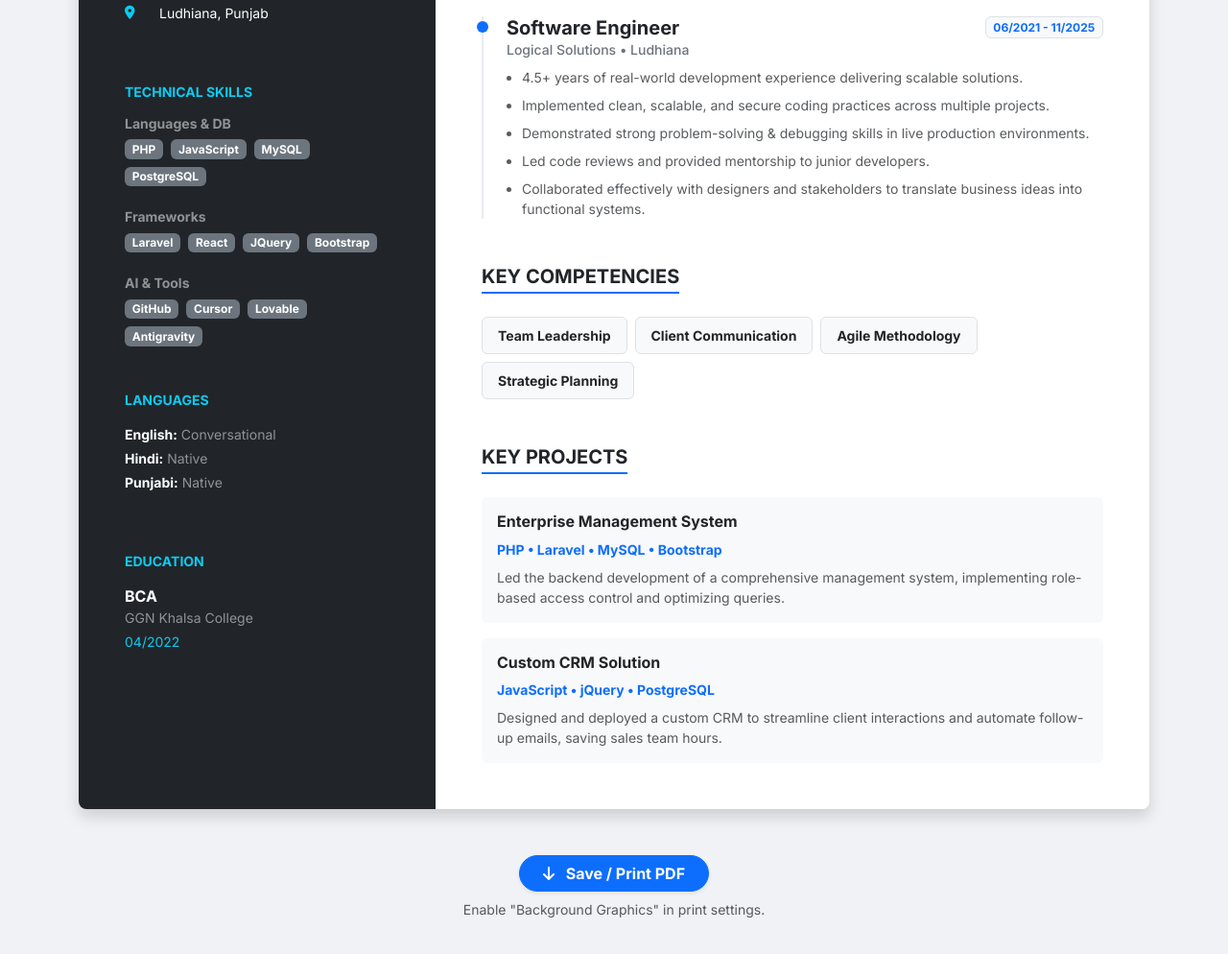
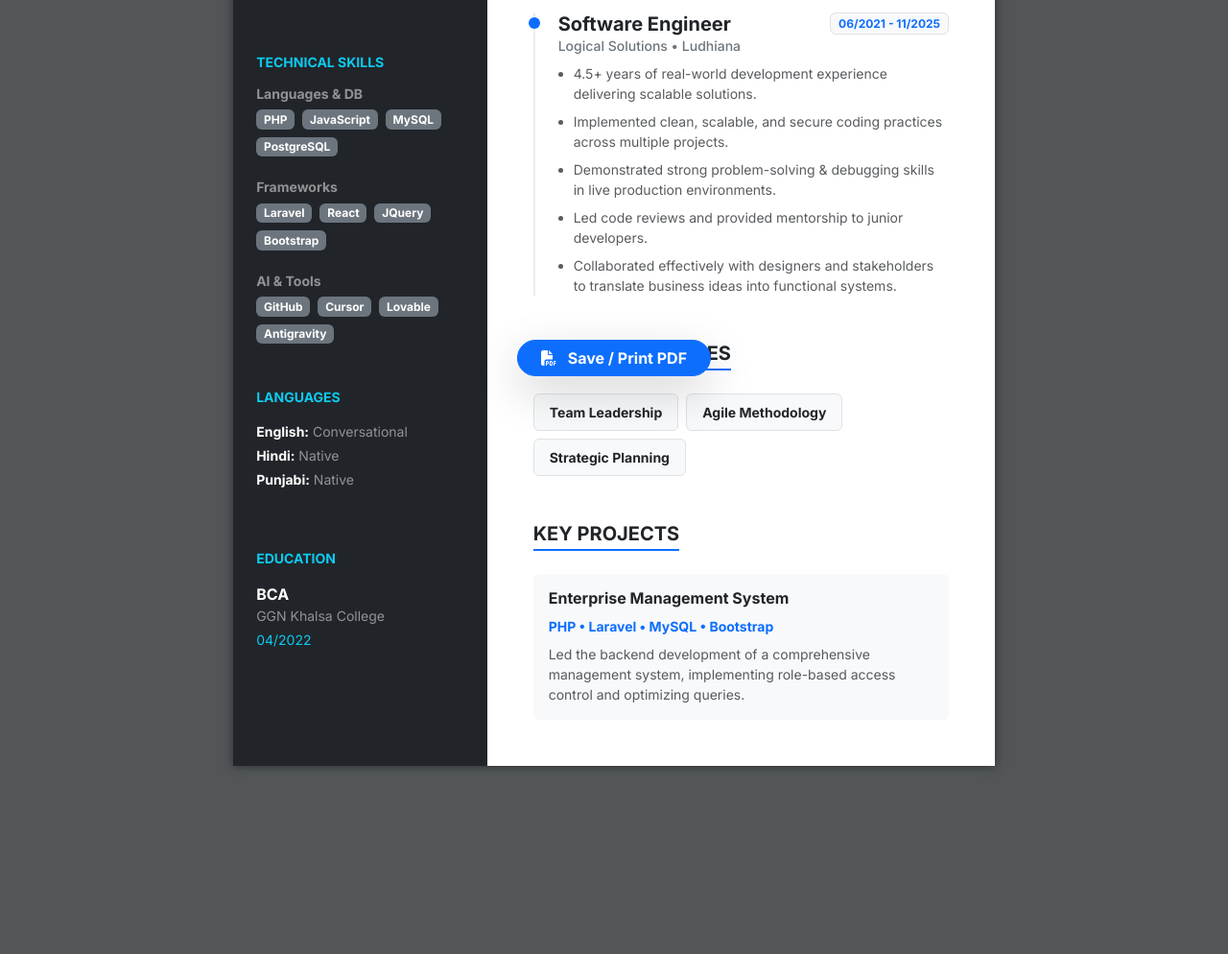
Before and after one commit to workspace-by-aman/Amandeep-Singh-Resume, a plain HTML site: page index.html in a window 1280 px wide. Shown: the part 384-1378 px from the top of the page at 96% size. After the commit the page ends 1202 px from the top, so only its background shows below. Drawn offline with nearby package versions, Linux system fonts and the light colour scheme.

Commit message:
Changes in size to A4 and remove extra components

```diff
--- a/index.html
+++ b/index.html
@@ -15,12 +15,29 @@
     <style>
         body {
             font-family: 'Inter', sans-serif;
-            background-color: #f0f2f5;
+            background-color: #525659;
+            /* Standard grey background for document viewing */
+            margin: 0;
+            padding: 20px;
+            display: flex;
+            justify-content: center;
         }
 
-        /* Minimal Custom Overrides for finer details not covered purely by Bootstrap utilities */
-        .resume-shadow {
-            box-shadow: 0 0.5rem 1rem rgba(0, 0, 0, 0.15);
+        .a4-page {
+            width: 210mm;
+            min-height: 297mm;
+            background-color: white;
+            position: relative;
+            box-shadow: 0 0 10px rgba(0, 0, 0, 0.5);
+            display: flex;
+            /* Ensure it acts as a flex container for the row */
+        }
+
+        /* Sidebar Styling */
+        .sidebar {
+            background-color: #212529 !important;
+            /* bg-dark */
+            color: white;
         }
 
         .avatar-circle {
@@ -58,33 +75,34 @@
         @media print {
             body {
                 background-color: white;
+                margin: 0;
+                padding: 0;
+                display: block;
             }
 
-            .container {
-                max-width: 100%;
+            .a4-page {
                 width: 100%;
+                height: 100%;
+                box-shadow: none;
+                margin: 0;
                 padding: 0;
-                margin: 0;
-            }
-
-            .resume-shadow {
-                box-shadow: none;
             }
 
             .no-print {
-                display: none;
+                display: none !important;
             }
 
-            /* Force background colors to print */
-            .bg-dark {
+            /* Enforce printing of background colors */
+            .sidebar {
                 background-color: #212529 !important;
-                color: white !important;
                 -webkit-print-color-adjust: exact;
+                print-color-adjust: exact;
             }
 
             .bg-light {
                 background-color: #f8f9fa !important;
                 -webkit-print-color-adjust: exact;
+                print-color-adjust: exact;
             }
 
             .badge {
@@ -95,13 +113,15 @@
     </style>
 </head>
 
-<body class="py-lg-5">
+<body>
 
-    <div class="container">
-        <div class="row g-0 resume-shadow bg-white rounded-3 overflow-hidden">
+    <!-- A4 Container -->
+    <div class="a4-page">
+        <div class="row g-0 w-100">
 
             <!-- LEFT COLUMN (Sidebar) -->
-            <div class="col-lg-4 bg-dark text-white p-4 p-md-5 d-flex flex-column">
+            <div class="col-4 sidebar p-4 d-flex flex-column">
+                <!-- Changed padding from p-4 p-md-5 to just p-4 to give more width -->
 
                 <div class="text-center mb-5">
                     <div class="avatar-circle mb-3 border border-3 border-white">AS</div>
@@ -114,7 +134,7 @@
                         <li class="mb-3 d-flex align-items-center">
                             <i class="fas fa-envelope text-info me-3" style="width: 20px;"></i>
                             <a href="mailto:iamamandeepsingh2000@gmail.com"
-                                class="text-white text-decoration-none">iamamandeepsingh2000@gmail.com</a>
+                                class="text-white text-decoration-none text-break">iamamandeepsingh2000@gmail.com</a>
                         </li>
                         <li class="mb-3 d-flex align-items-center">
                             <i class="fas fa-phone text-info me-3" style="width: 20px;"></i>
@@ -185,7 +205,7 @@
             </div>
 
             <!-- RIGHT COLUMN (Main Content) -->
-            <div class="col-lg-8 bg-white p-4 p-md-5">
+            <div class="col-8 bg-white p-4 p-md-5">
 
                 <!-- HEADER -->
                 <header class="border-bottom pb-4 mb-5">
@@ -233,8 +253,6 @@
                         Key Competencies</h3>
                     <div class="d-flex flex-wrap gap-2">
                         <div class="px-3 py-2 bg-light rounded text-dark small fw-bold border">Team Leadership</div>
-                        <div class="px-3 py-2 bg-light rounded text-dark small fw-bold border">Client Communication
-                        </div>
                         <div class="px-3 py-2 bg-light rounded text-dark small fw-bold border">Agile Methodology</div>
                         <div class="px-3 py-2 bg-light rounded text-dark small fw-bold border">Strategic Planning</div>
                     </div>
@@ -259,33 +277,18 @@
                                 </p>
                             </div>
                         </div>
-
-                        <div class="col-12">
-                            <div class="p-3 border rounded bg-light border-0">
-                                <div class="d-flex justify-content-between align-items-center mb-2">
-                                    <h5 class="h6 fw-bold text-dark mb-0">Custom CRM Solution</h5>
-                                </div>
-                                <div class="small text-primary fw-bold mb-2">JavaScript • jQuery • PostgreSQL</div>
-                                <p class="small text-muted mb-0">
-                                    Designed and deployed a custom CRM to streamline client interactions and automate
-                                    follow-up emails, saving sales team hours.
-                                </p>
-                            </div>
-                        </div>
                     </div>
                 </section>
 
             </div>
         </div>
+    </div>
 
-        <!-- Print Button -->
-        <div class="text-center my-5 no-print">
-            <button onclick="window.print()" class="btn btn-primary rounded-pill px-4 shadow-sm fw-bold">
-                <i class="fas fa-arrow-down me-2"></i> Save / Print PDF
-            </button>
-            <p class="text-muted small mt-2">Enable "Background Graphics" in print settings.</p>
-        </div>
-
+    <!-- Print Button (Outside A4 container) -->
+    <div class="text-center my-4 no-print position-fixed bottom-0 start-50 translate-middle-x">
+        <button onclick="window.print()" class="btn btn-primary rounded-pill px-4 shadow-lg fw-bold">
+            <i class="fas fa-file-pdf me-2"></i> Save / Print PDF
+        </button>
     </div>
 
 </body>
```
